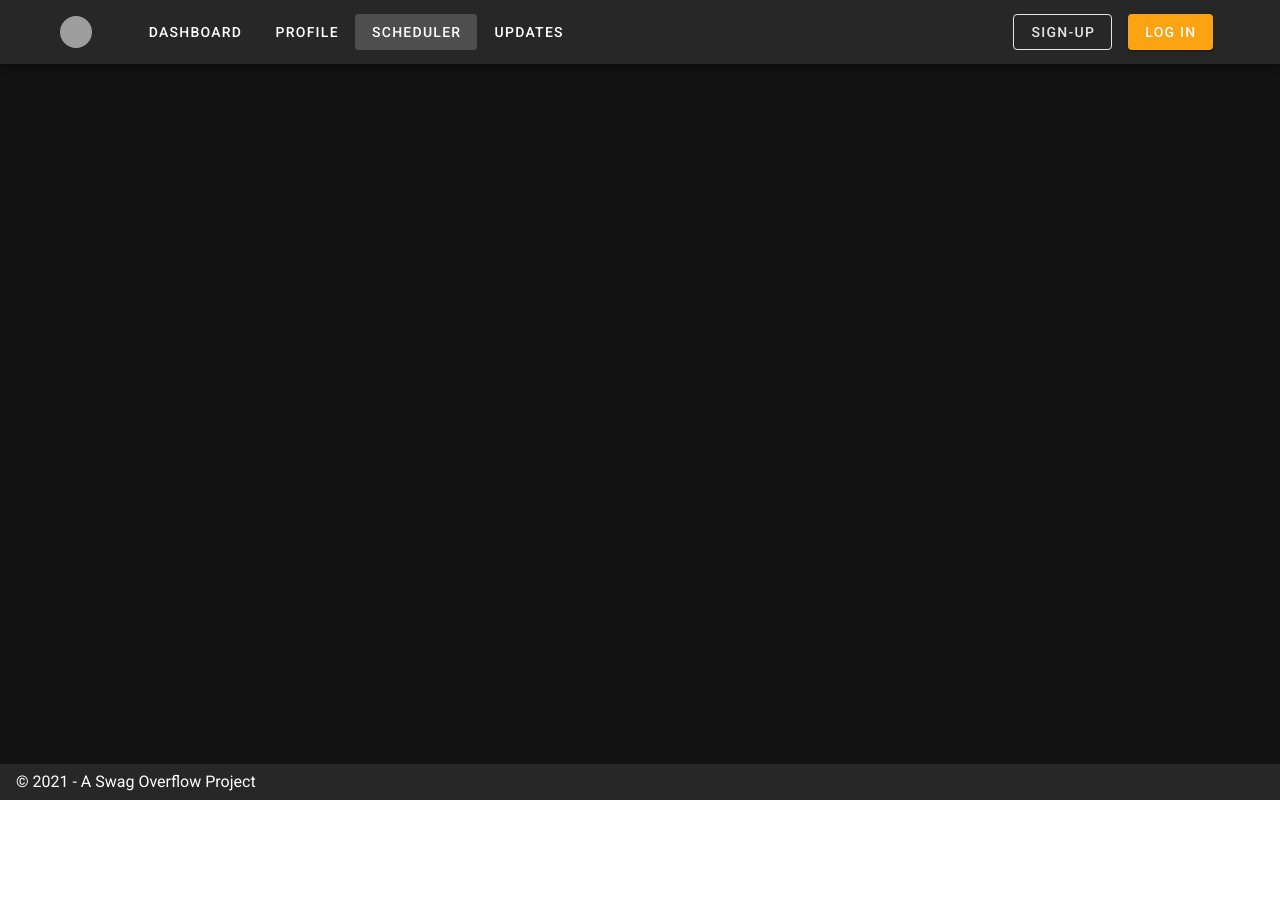
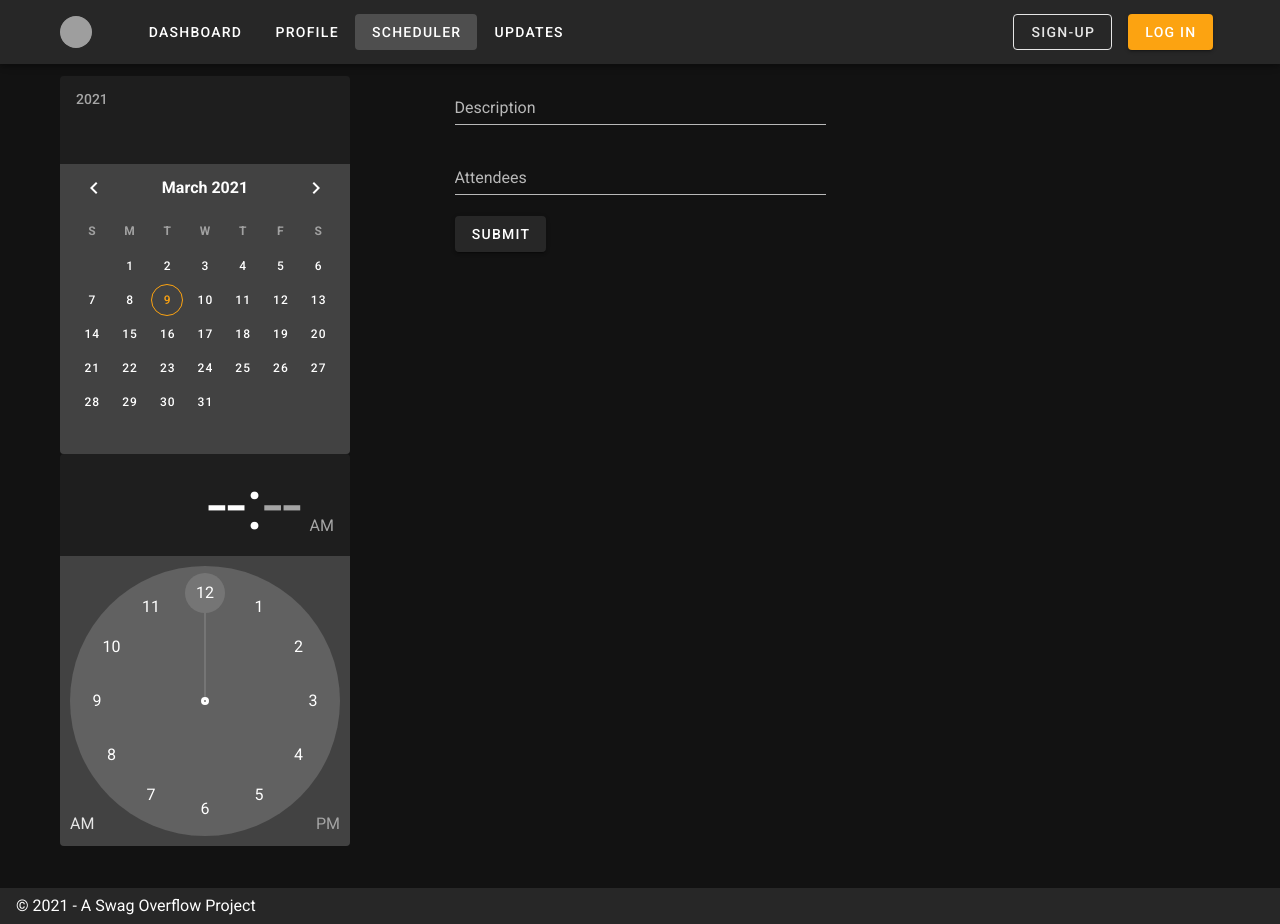
Before and after one commit to cse442-at-ub/cse442-project-swag-overflow, a Nuxt app in the folder front-end/: page /scheduler in a window 1280 px wide. Before the commit the page ends 800 px from the top, so only its background shows below. Built offline with nearby package versions, Linux system fonts and the light colour scheme; grey boxes are pictures that could not be loaded.

Commit message:
#16 update packages and add attendee field

```diff
--- a/front-end/pages/scheduler.vue
+++ b/front-end/pages/scheduler.vue
@@ -0,0 +1,26 @@
+<template>
+  <v-app id="scheduler">
+
+      <v-row class="fill-height">
+        <v-col>
+            <v-date-picker></v-date-picker>
+            <v-time-picker></v-time-picker>
+        </v-col>
+        <v-col>
+            <v-text-field label="Description"></v-text-field>
+            <v-text-field label="Attendees"></v-text-field>
+            <v-btn> Submit </v-btn>
+        </v-col>
+        <v-col>
+
+        </v-col>
+      </v-row>
+  </v-app>
+
+</template>
+
+<script>
+export default {
+}
+
+</script>
--- a/front-end/pages/updates.vue
+++ b/front-end/pages/updates.vue
@@ -0,0 +1,11 @@
+<template>
+  <v-app id="updates">
+  </v-app>
+
+</template>
+
+<script>
+export default {
+}
+
+</script>
```
Also changed, not shown: 1 other file (tests, documents, lock files or other folders).
